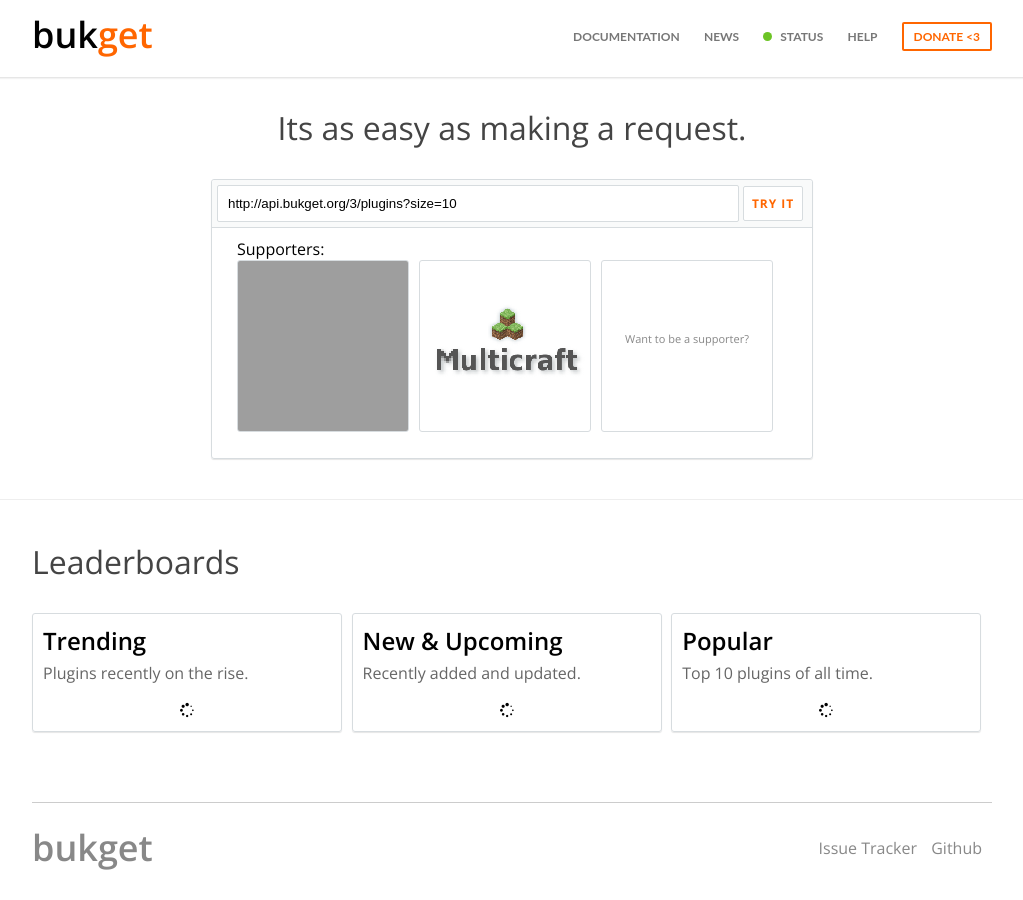
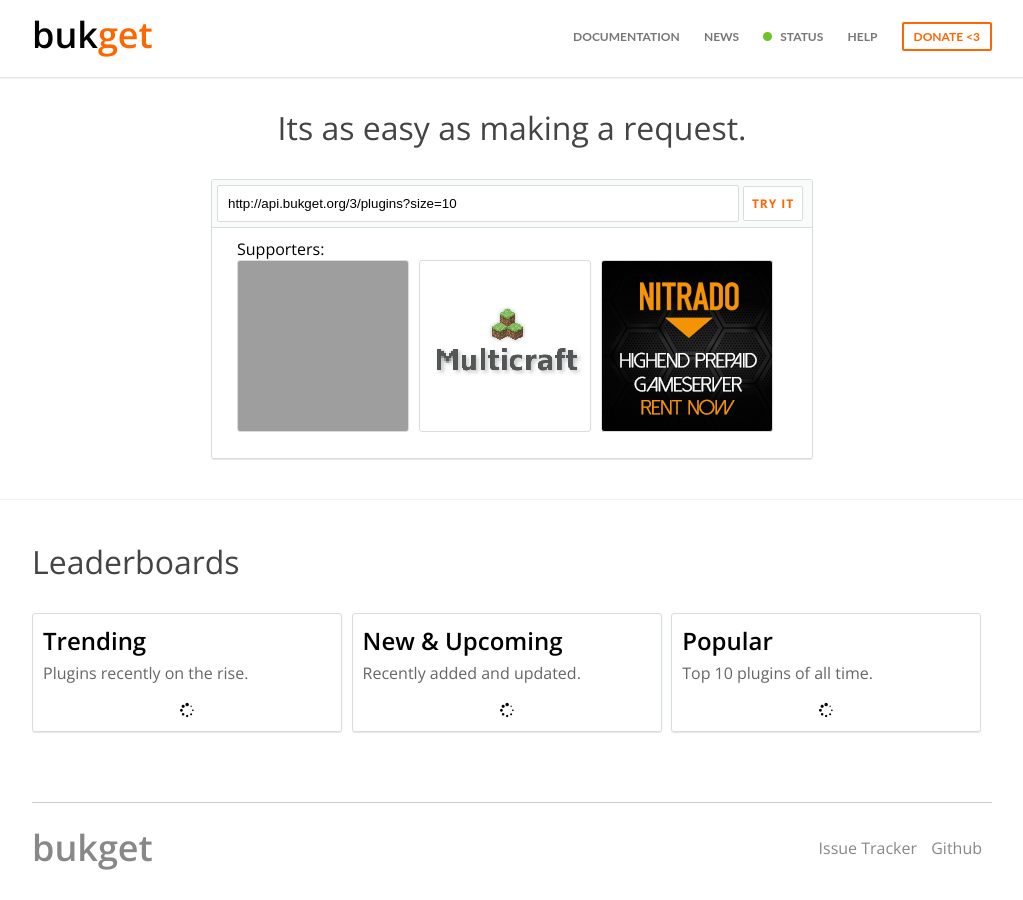
Before and after one commit to BukGet/website, a Jekyll site: the page built from index.html, in a window 1280 px wide and 900 px high, scrolled down 715 px. Shown: the whole window, without its empty margins (128-1151 px from the left). Built offline with Jekyll 4.4.1, drawn with Linux system fonts in a browser that asks for light colours; nearby versions of some CDN libraries; some web fonts are replaced; grey boxes are pictures that could not be loaded.

Commit message:
Add nitrado as a supporter

```diff
--- a/index.html
+++ b/index.html
@@ -69,8 +69,8 @@
           <div class="start-page">
             <p style="margin-bottom: -10px; margin-top: -10px">Supporters: </p>
             <a href="http://mcmyadmin.com" class="browser-box" style="background: url('http://mcmyadmin.com/images/square.png'); background-size: contain;"></a>
-            <a href="http://multicraft.org" style="background: url('images/multicraft.png') no-repeat;" class="browser-box"></a>
-            <a href="http://twitter.com/stevemcgrath" style="padding-top: 70px" class="browser-box">Want to be a supporter?</a>
+            <a href="http://multicraft.org" class="browser-box" style="background: url('images/multicraft.png') no-repeat;"></a>
+            <a href="http://server.nitrado.net/eng/minecraft-prepaid-gameserver-mieten?pk_campaign=EN_BukGet" class="browser-box" style="background: url('images/nitrado.png') no-repeat;"></a>
           </div>
         </div>
       </div>
```
Also changed, not shown: images/nitrado.png (added).
